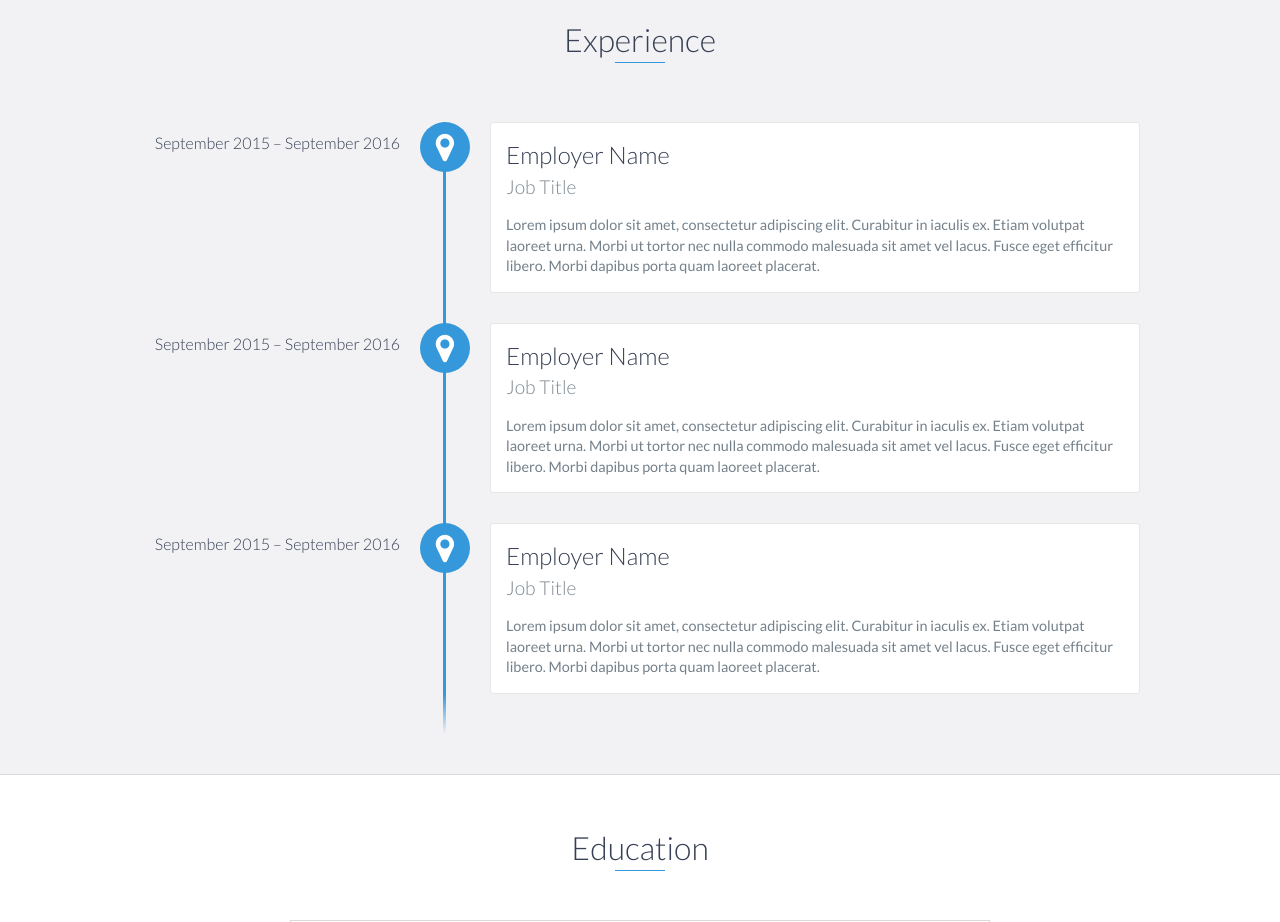
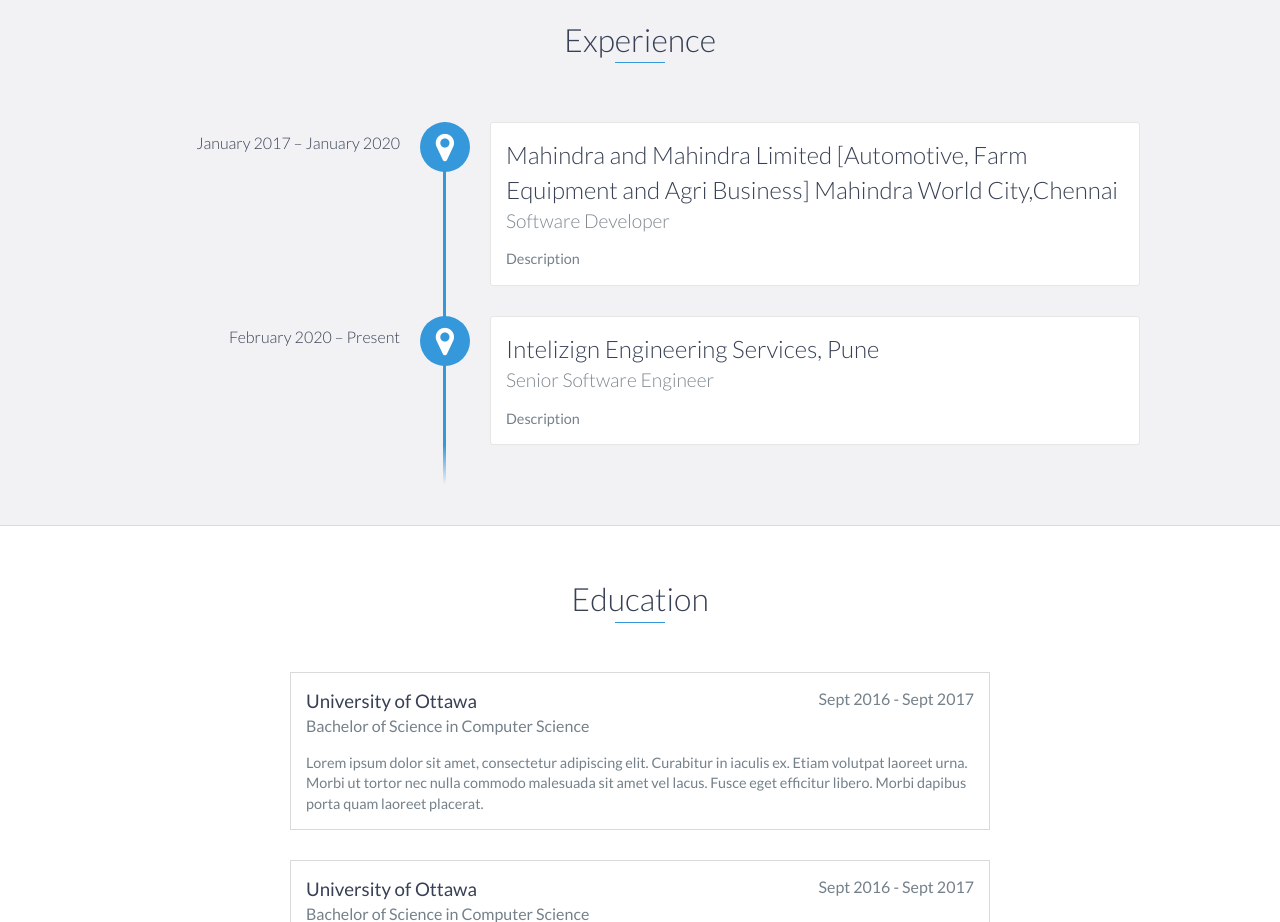
Before and after one commit to kishor-mane-patil/myportfolio, a website: page index.html in a window 1280 px wide. Shown: the part 1060-1982 px from the top of the page. Drawn offline with nearby package versions, Linux system fonts and the light colour scheme.

Commit message:
Update index.html

```diff
--- a/index.html
+++ b/index.html
@@ -85,29 +85,22 @@
     <div id="experience" class="background-alt">
         <h2 class="heading">Experience</h2>
         <div id="experience-timeline">
-            <div data-date="September 2015 – September 2016">
-                <h3>Employer Name</h3>
-                <h4>Job Title</h4>
+            <div data-date="January 2017 – January 2020">
+                <h3>Mahindra and Mahindra Limited [Automotive, Farm Equipment and Agri Business] Mahindra World City,Chennai</h3>
+                <h4>Software Developer</h4>
                 <p>
-                    Lorem ipsum dolor sit amet, consectetur adipiscing elit. Curabitur in iaculis ex. Etiam volutpat laoreet urna. Morbi ut tortor nec nulla commodo malesuada sit amet vel lacus. Fusce eget efficitur libero. Morbi dapibus porta quam laoreet placerat.
+                    Description
                 </p>
             </div>
 
-            <div data-date="September 2015 – September 2016">
-                <h3>Employer Name</h3>
-                <h4>Job Title</h4>
+            <div data-date="February 2020 – Present">
+                <h3>Intelizign Engineering Services, Pune</h3>
+                <h4>Senior Software Engineer</h4>
                 <p>
-                    Lorem ipsum dolor sit amet, consectetur adipiscing elit. Curabitur in iaculis ex. Etiam volutpat laoreet urna. Morbi ut tortor nec nulla commodo malesuada sit amet vel lacus. Fusce eget efficitur libero. Morbi dapibus porta quam laoreet placerat.
-                </p>
+				   Description
+				</p>
             </div>
 
-            <div data-date="September 2015 – September 2016">
-                <h3>Employer Name</h3>
-                <h4>Job Title</h4>
-                <p>
-                    Lorem ipsum dolor sit amet, consectetur adipiscing elit. Curabitur in iaculis ex. Etiam volutpat laoreet urna. Morbi ut tortor nec nulla commodo malesuada sit amet vel lacus. Fusce eget efficitur libero. Morbi dapibus porta quam laoreet placerat.
-                </p>
-            </div>
         </div>
     </div>
     <!-- End #experience -->
```
